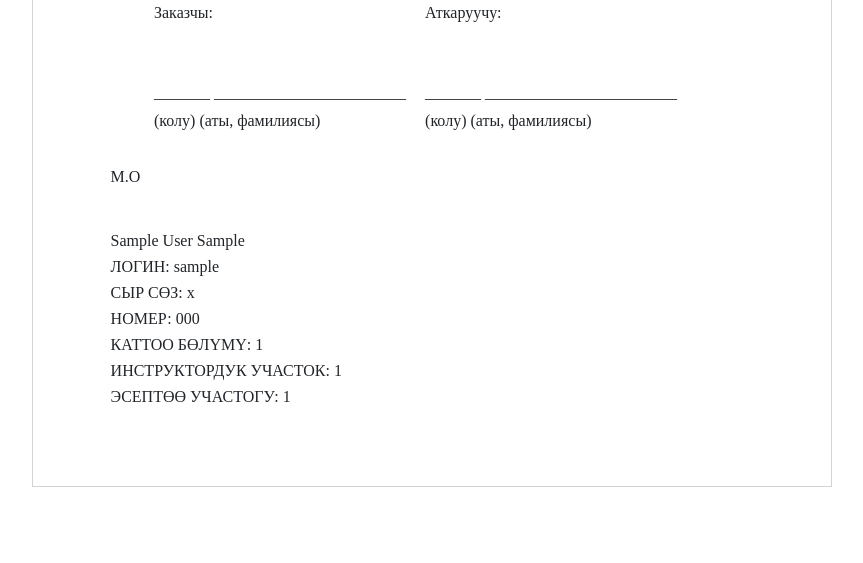
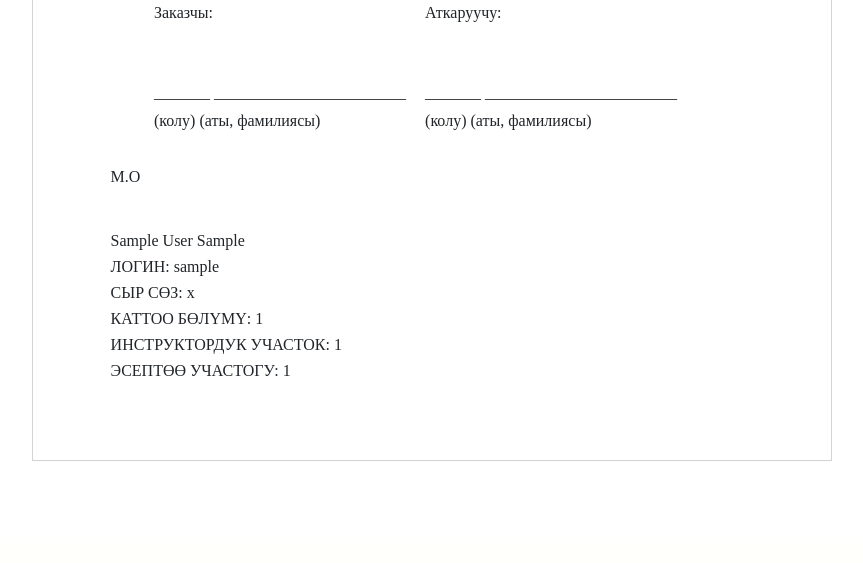
Before and after one commit to Soyuzbek/census, a Django app: page /employee/agreement/1/ in a window 1280 px wide. Shown: the part 2433-2996 px from the top of the page, without its empty margins (208-1071 px from the left). After the commit the page ends 2894 px from the top, so only its background shows below. Run offline with Django 3.2, Linux system fonts and the light colour scheme; a user stored in the database is signed in; tables that the repository leaves empty hold one stand-in row (values such as "Sample post"); some libraries are stand-ins or nearby versions; some web fonts are replaced.

Commit message:
agreement page

```diff
--- a/templates/agreements/agreement.html
+++ b/templates/agreements/agreement.html
@@ -138,7 +138,6 @@
 				<p>{{ object.first_name|capfirst}} {{ object.last_name|capfirst }} {% if object.patronymic %} {{ object.patronymic|capfirst }} {% endif %}</p>
 				<p>ЛОГИН: {{ object.login }}</p>
 				<p>СЫР СӨЗ: {{ object.password }}</p>
-				<p>НОМЕР: {{ object.number }}</p>
 				<p>КАТТОО БӨЛҮМҮ: {{ object.department }}</p>
 				<p>ИНСТРУКТОРДУК УЧАСТОК: {{ object.sector }}</p>
 				<p>ЭСЕПТӨӨ УЧАСТОГУ: {{ object.plot }}</p>
```
